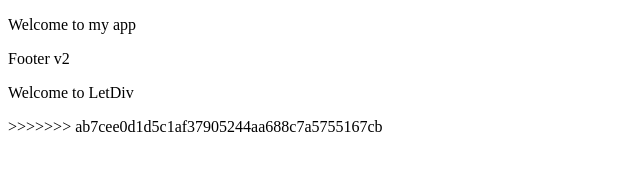
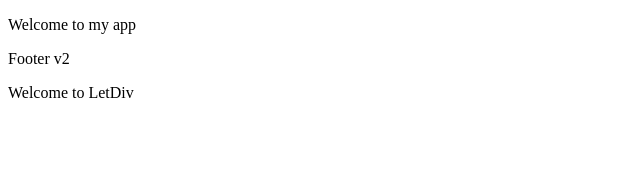
Before and after one commit to riley799/my-web-app, a plain HTML site: page index.html in a window 1280 px wide. Shown: the whole page, without its empty margins (0-640 px from the left). Drawn offline with Linux system fonts and the light colour scheme.

```diff
--- a/index.html
+++ b/index.html
@@ -9,6 +9,5 @@
     <p>Welcome to my app</p>
     <footer>Footer v2</footer>
     <p>Welcome to LetDiv</p>
-    >>>>>>> ab7cee0d1d5c1af37905244aa688c7a5755167cb
   </body>
 </html>
```
